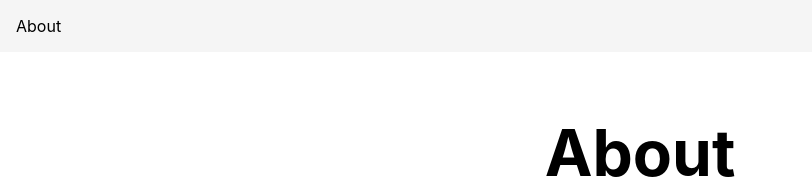
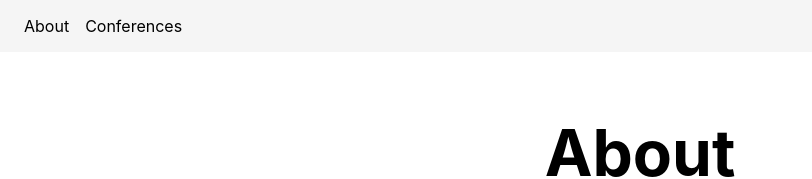
Before and after one commit to AyanoNK/v-conferences, a Next.js app in the folder vconferences_frontend/: page /about in a window 1280 px wide. Shown: the top 179 px of the page, without its empty margins (0-812 px from the left). Built offline with nearby package versions, Linux system fonts and the light colour scheme.

Commit message:
Added navbar navigation & stylings

```diff
--- a/vconferences_frontend/components/Header.tsx
+++ b/vconferences_frontend/components/Header.tsx
@@ -4,12 +4,34 @@ import Link from "next/link";
 
 import styles from "../styles/Home.module.scss";
 
+type Row = {
+  title: string;
+  href: string;
+};
+
+const rows: Row[] = [
+  {
+    title: "About",
+    href: "/about",
+  },
+  {
+    title: "Conferences",
+    href: "/conferences",
+  },
+];
+
 const Header = () => {
   return (
     <div className={styles.header}>
-      <Link href="/about">
-        <a>About</a>
-      </Link>
+      <div className={styles.navbar}>
+        {rows.map((row: Row, index: number) => (
+          <div key={index} className={styles.navitem}>
+            <Link href={row.href}>
+              <a>{row.title}</a>
+            </Link>
+          </div>
+        ))}
+      </div>
     </div>
   );
 };
--- a/vconferences_frontend/styles/Home.module.scss
+++ b/vconferences_frontend/styles/Home.module.scss
@@ -123,3 +123,11 @@ $color-secondary: #f5f5f5;
     }
   }
 }
+
+.navbar {
+  display: flex;
+  flex-direction: row;
+}
+.navitem {
+  margin: 0 0.5rem;
+}
```
